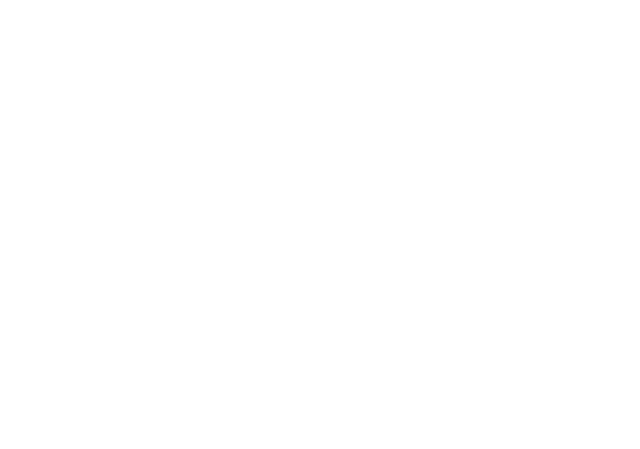
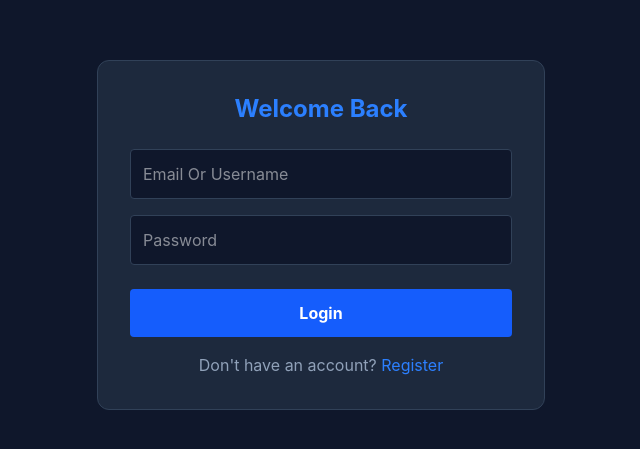
Before and after one commit to codewithdevu/full-stack-project, a React app in the folder frontend/: page /login in a window 1280 px wide. Before the commit this address had no page. Shown: the part 165-614 px from the top of the page, without its empty margins (319-959 px from the left). Built offline with nearby package versions, Linux system fonts and the light colour scheme; the HTML template or start-up script is replaced by a standard one.

Commit message:
add the login page in frontend

```diff
--- a/frontend/src/App.jsx
+++ b/frontend/src/App.jsx
@@ -1,13 +1,14 @@
 import React from 'react'
 import { Routes, Route, Navigate } from 'react-router-dom'
 import Register from './pages/Register.jsx'
-// import Login from './pages/Login.jsx'
+import Login from './pages/Login.jsx'
 // import Dashboard from './pages/Dashboard.jsx'
 
 function App() {
   return (
     <Routes>
     <Route path='/register' element={<Register />}/>
+    <Route path='/login' element={<Login />}/>
     </Routes>
   )
 }
--- /dev/null
+++ b/frontend/src/pages/Login.jsx
@@ -0,0 +1,47 @@
+import React, { useState } from "react";
+import apiClient from "../api/apiConfig";
+import { Link, useNavigate } from "react-router-dom";
+
+const Login = () => {
+    const [loginId , setLoginId] = useState("");
+    const [password , setPassword] = useState("");
+    const navigate = useNavigate();
+
+    const handleLogin = async (e) => {
+        e.preventDefault();
+        try {
+            const response = await apiClient.post("/users/login" , {
+                email: loginId,
+                password: password
+            });
+
+            if (response.data) {
+                alert("Login Successfully!")
+                navigate("/dashboard")
+            }
+        } catch (error) {
+            alert("Login failed! Check Email or Password")
+        }
+    }
+
+    return(
+        <div className="flex items-center justify-center min-h-screen bg-slate-900 text-white p-4">
+            <form onSubmit={handleLogin} className="bg-slate-800 p-8 rounded-xl border border-slate-700 w-full max-w-md">
+                <h2 className="text-2xl font-bold mb-6 text-center text-blue-500">Welcome Back</h2>
+
+                <input type="text" placeholder="Email Or Username" className="w-full p-3 mb-4 bg-slate-900 border border-slate-700 rounded focus:border-blue-500 outline-none"
+                onChange={(e) => setLoginId(e.target.value)} required/>
+
+                <input type="Password" placeholder="Password" className="w-full p-3 mb-6 bg-slate-900 border border-slate-700 rounded focus:border-blue-500 outline-none"
+                onChange={(e) => setPassword(e.target.value)} required/>
+
+                <button className="w-full bg-blue-600 hover:bg-blue-700 text-white font-bold py-3 rounded transition duration-200">Login</button>
+
+                <p className="mt-4 text-center text-slate-400">Don't have an account? <Link to="/register" className="text-blue-500">Register</Link></p>
+            </form>
+        </div>
+    )
+
+};
+
+export default Login;
```
